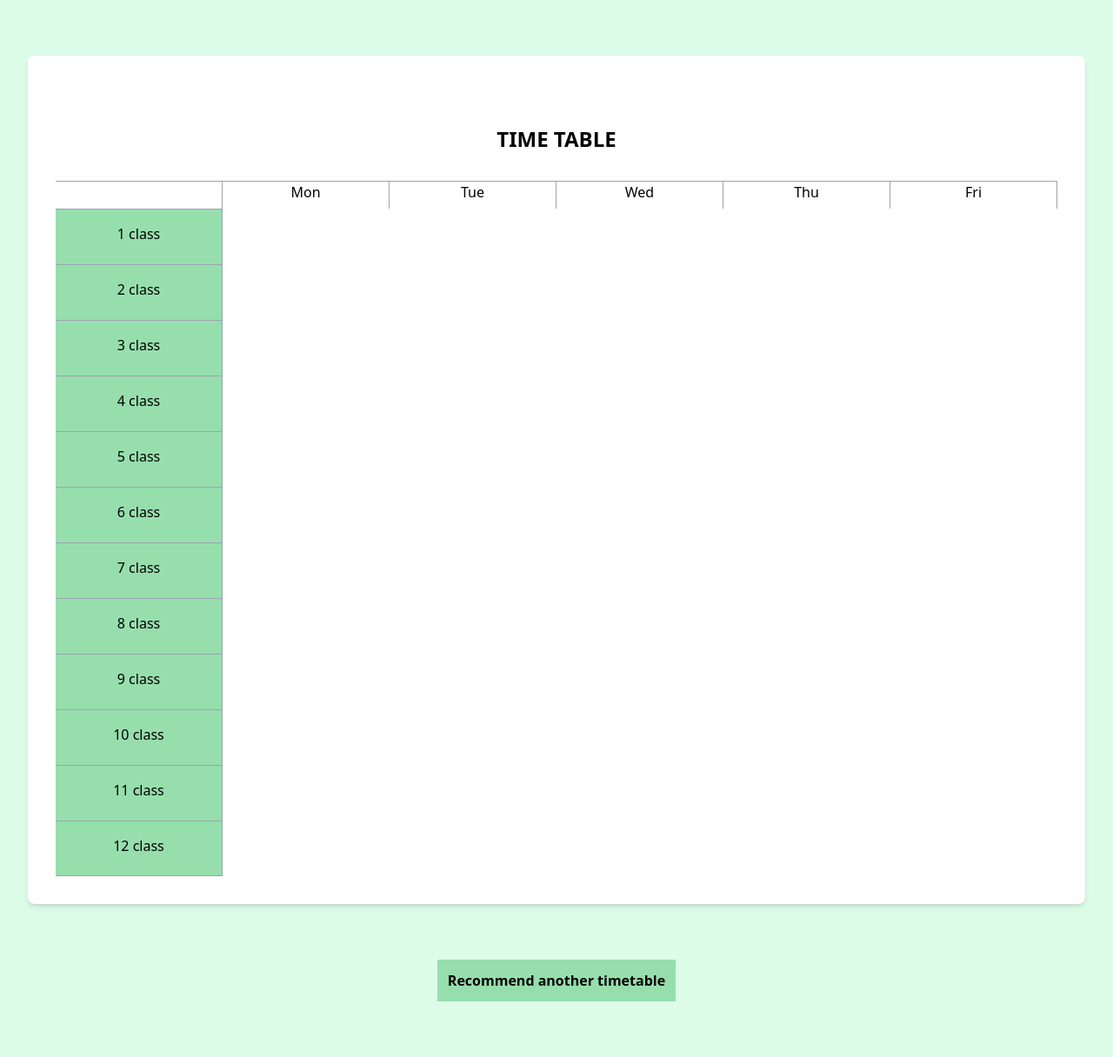
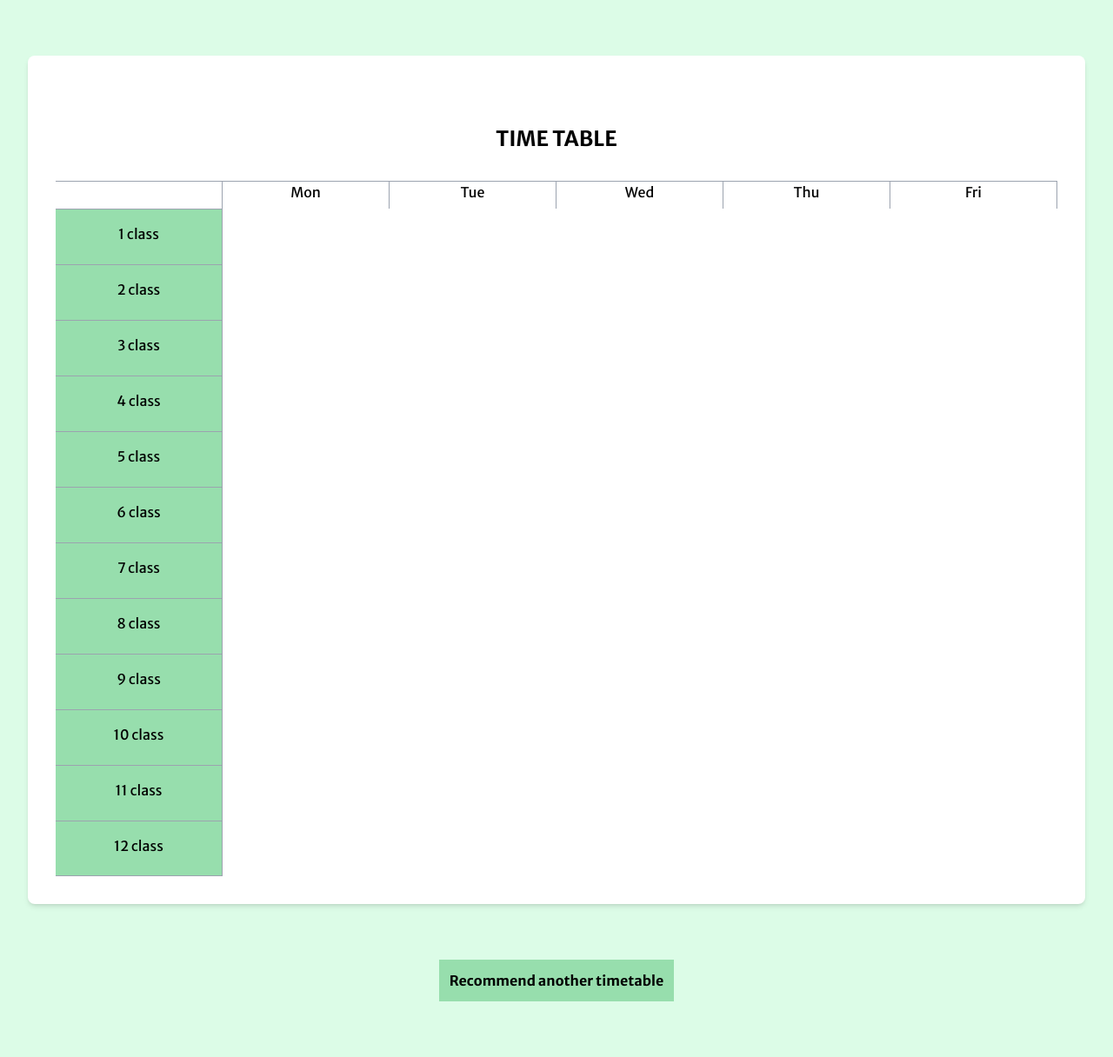
Before and after one commit to ownvoy/SWE3002-2024Fall, a Django app: template templates/timetable.html in a window 1280 px wide. Shown: the whole page at 87% size. Run offline with Django 3.2, Linux system fonts and the light colour scheme; the template is opened without the code that fills it, so the values that code supplies are empty; some libraries are stand-ins or nearby versions.

Commit message:
maria-weather font added

```diff
--- a/static/css/style.css
+++ b/static/css/style.css
@@ -1,3 +1,5 @@
+@import url('https://fonts.googleapis.com/css2?family=Merriweather+Sans:wght@400;700&display=swap');
+
 .gradiant {
   background: linear-gradient(to left, #43c6ac, #f8ffae);
 }
@@ -110,6 +112,14 @@ color: #52796f; /* 포레스트 그린 */
 color: #5b6653; /* 스모키 그린 */
 }
 
+@import url('https://fonts.googleapis.com/css2?family=Merriweather+Sans:wght@400;700&display=swap');
+
+.merriweather-font {
+    font-family: 'Merriweather Sans', sans-serif;
+    font-size: 16px;
+    line-height: 1.5;
+}
+
 input {
   width: 80%;
   height: 40px;
--- a/templates/timetable.html
+++ b/templates/timetable.html
@@ -10,7 +10,7 @@
     <link rel="stylesheet" href="{% static 'css/style.css' %}?after" />
     <script src="https://cdn.tailwindcss.com"></script>
   </head>
-  <body class="bg-green-100">
+  <body class="bg-green-100 merriweather-font">
     <div class="min-h-screen flex items-center justify-center overflow-x-auto">
       <div class="relative flex flex-col items-center p-4 sm:p-6 md:p-8 min-w-full max-w-[960px]">
         <div
```
